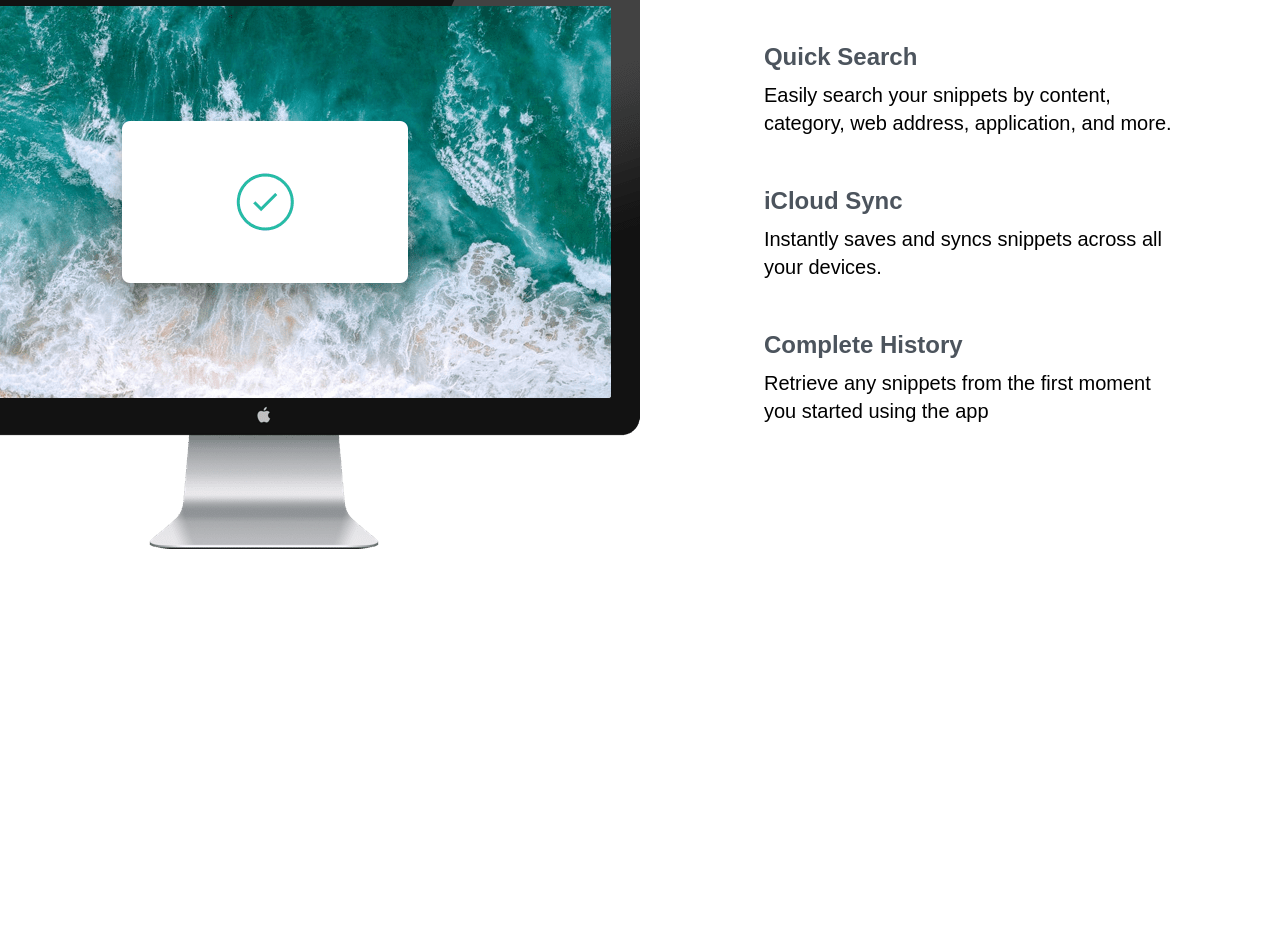
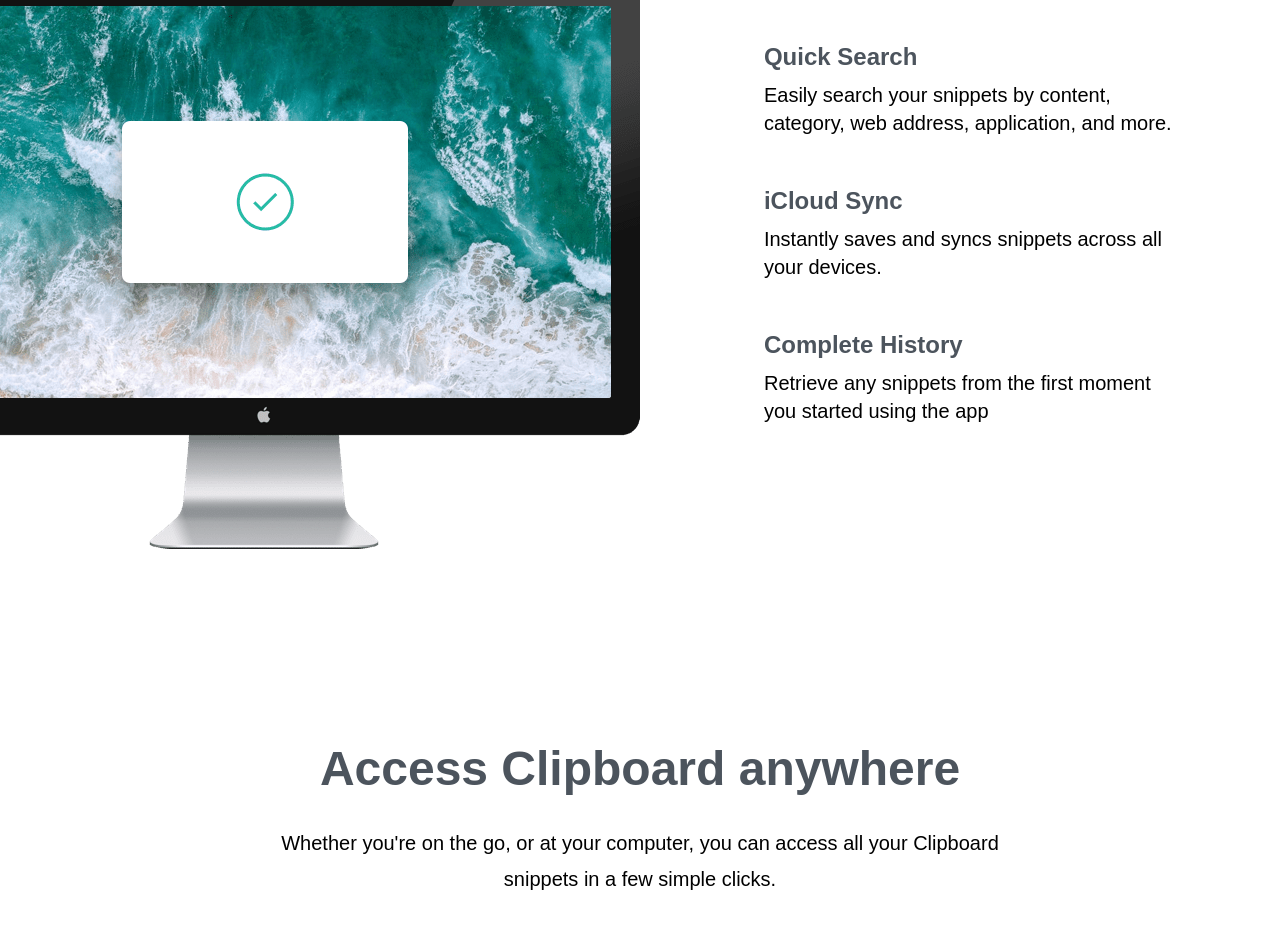
Before and after one commit to Dineshkumar-DDK/clipboard_display_project, a website: page index.html in a window 1280 px wide. Shown: the part 1036-1965 px from the top of the page. Before the commit the page ends 1781 px from the top, so only its background shows below. Drawn offline with Linux system fonts and the light colour scheme; files whose address does not match are found by name; a web font is replaced by a local one.

Commit message:
latest code

```diff
--- a/index.html
+++ b/index.html
@@ -69,6 +69,14 @@
             </div>
         </div>
     </section>
+
+    <!-- access container  -->
+    <section id="access">
+        <div class="section-container mb-20">
+            <h3>Access Clipboard anywhere</h3>
+            <p class="max-w-3xl text-xl text-grayishBlue mx-auto mb-24 leading-9 text-center">Whether you're on the go, or at your computer, you can access all your Clipboard snippets in a few simple clicks.</p>
+        </div>
+    </section>
 </body>
 
 </html>
```
Also changed, not shown: css/style.css.
